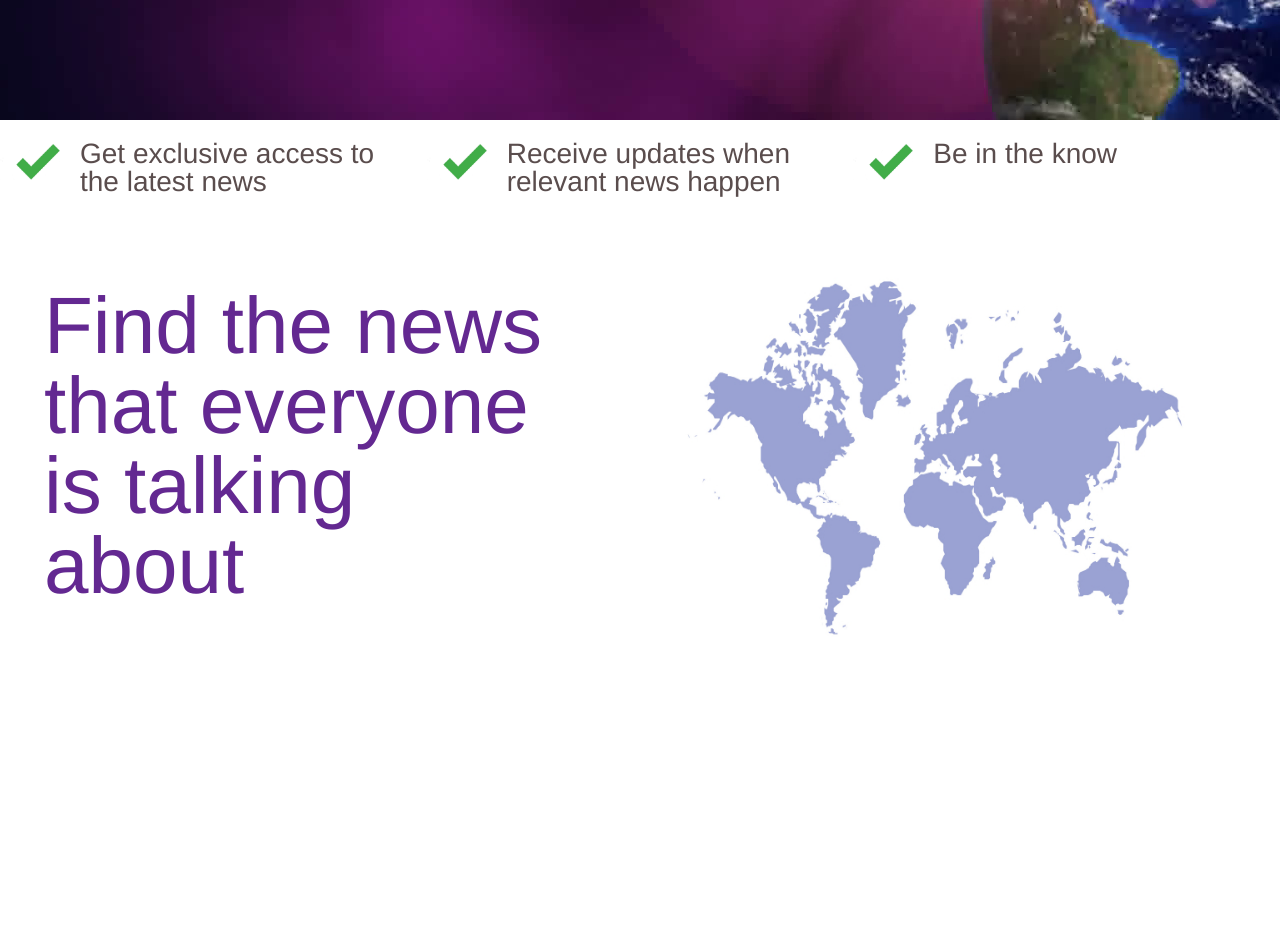
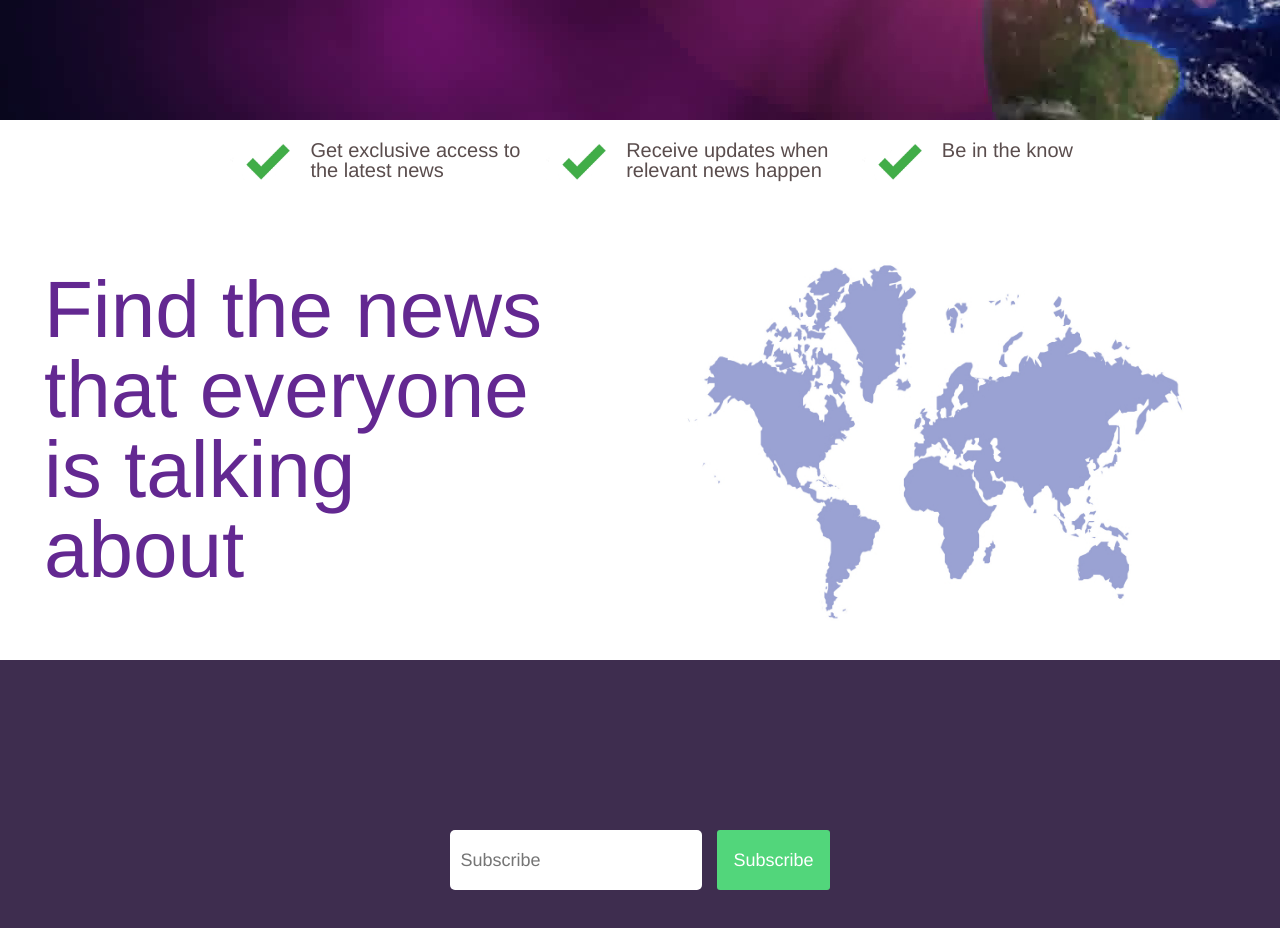
Before and after one commit to AquilaVirtual/current-affairs, a React (Create React App) app in the folder current-affairs-front-end/: page / in a window 1280 px wide. Shown: the part 520-1448 px from the top of the page. Before the commit the page ends 1196 px from the top, so only its background shows below. Built offline with nearby package versions, Linux system fonts and the light colour scheme.

Commit message:
add bottom of landing page and styling

```diff
--- a/current-affairs-front-end/src/components/LandingPage.js
+++ b/current-affairs-front-end/src/components/LandingPage.js
@@ -26,6 +26,14 @@ class LandingPage extends Component {
             <div className="promo-title">Find the news that everyone is talking about</div>
             <img className="middle-image"alt="purple earth" src={earth} />
             </div>
+            <div className="bottom">
+            <input
+               autoComplete="off"
+               placeholder="Subscribe"
+               className="subscribe"
+                />
+                <button className="btn-subscribe-cta">Subscribe</button>
+            </div>
         </div>)
     }
 
--- a/current-affairs-front-end/src/css/LandingPage.css
+++ b/current-affairs-front-end/src/css/LandingPage.css
@@ -7,10 +7,12 @@
 }
 .landing-container .list-container {
   display: flex;
+  width: 74%;
+  margin-left: 18%;
 }
 .landing-container .list-container .check-list {
   display: table-cell;
-  font-size: 28px;
+  font-size: 20px;
   font-weight: 400;
   position: relative;
   text-align: left;
@@ -38,3 +40,33 @@
   width: 40%;
   margin: 40px 90px 20px;
 }
+.landing-container .bottom {
+  display: flex;
+  justify-content: center;
+  align-items: center;
+  height: 400px;
+  width: 100%;
+  background-color: #3e2d4f;
+}
+.landing-container .bottom .btn-subscribe-cta {
+  background-color: #52d67b;
+  border-radius: 3px;
+  color: #fff;
+  cursor: pointer;
+  font-size: 18px;
+  font-weight: 400;
+  line-height: 18px;
+  padding: 21px 16px;
+  margin-left: 15px;
+}
+.landing-container .bottom .subscribe {
+  height: 60px;
+  line-height: 30px;
+  outline: 0;
+  box-sizing: inherit;
+  display: inline-block;
+  font-size: 18px;
+  font-weight: 400;
+  padding: 0 10px;
+  border-radius: 5px;
+}
--- a/current-affairs-front-end/src/css/NavBar.css
+++ b/current-affairs-front-end/src/css/NavBar.css
@@ -21,6 +21,7 @@
   font-style: oblique;
   font-variant: small-caps;
   font-stretch: ultra-expanded;
+  cursor: pointer;
 }
 .navbar-container .nav-items ul {
   display: flex;
@@ -31,6 +32,12 @@
   margin: 50px;
   font-weight: 400;
   font-size: 20px;
+  cursor: pointer;
+}
+.navbar-container .nav-items ul :hover {
+  color: gray;
+  text-underline-position: below;
+  text-decoration: underline;
 }
 .navbar-container .nav-items .buttons-wrap {
   display: flex;
@@ -43,6 +50,9 @@
   margin-top: 14px;
   cursor: pointer;
 }
+.navbar-container .nav-items .buttons-wrap :hover {
+  text-decoration: underline;
+}
 .navbar-container .nav-items .buttons-wrap .sign-up {
   border: 1px solid #52d67b;
   border-radius: 3px;
@@ -50,6 +60,9 @@
   cursor: pointer;
   height: 40px;
   padding: 10px 44px;
+}
+.navbar-container .nav-items .buttons-wrap :hover {
+  text-decoration: underline;
 }
 .navbar-container .center-search {
   margin-left: 29%;
@@ -99,7 +112,6 @@
   line-height: 30px;
   outline: 0;
   box-sizing: inherit;
-  background-color: #fff;
   display: inline-block;
   font-size: 18px;
   font-weight: 400;
@@ -111,7 +123,6 @@
   border-radius: 3px;
   color: #fff;
   cursor: pointer;
-  display: inline-block;
   font-size: 18px;
   font-weight: 400;
   line-height: 18px;
--- a/current-affairs-front-end/src/less/LandingPage.less
+++ b/current-affairs-front-end/src/less/LandingPage.less
@@ -6,9 +6,11 @@
     font-family: "Helvetica Neue",Helvetica,Arial,sans-serif;
     .list-container {
         display: flex;
+        width: 74%;
+        margin-left: 18%;
        .check-list {
         display: table-cell;
-        font-size: 28px;
+        font-size: 20px;
         font-weight: 400;
         position: relative;
         text-align: left;
@@ -37,4 +39,39 @@
         margin: 40px 90px 20px;
      }
    }
+
+   .bottom {
+    display: flex;
+    justify-content: center;
+    align-items: center;
+    height: 400px;
+    width: 100%;
+
+    background-color: #3e2d4f;
+    .btn-subscribe-cta {
+        background-color: #52d67b;
+    border-radius: 3px;
+    color: #fff;
+    cursor: pointer;
+    // display: inline-block;
+    font-size: 18px;
+    font-weight: 400;
+    line-height: 18px;
+    padding: 21px 16px;
+    margin-left: 15px;
     }
+    .subscribe {
+        height: 60px;
+        line-height: 30px;
+        outline: 0;
+        box-sizing: inherit;
+        //background-color: #fff;
+        display: inline-block;
+        font-size: 18px;
+        font-weight: 400;
+        padding: 0 10px;
+        border-radius: 5px;
+    }
+
+   }
+    }
```
Also changed, not shown: current-affairs-front-end/src/less/NavBar.less (+19 -9 lines).
